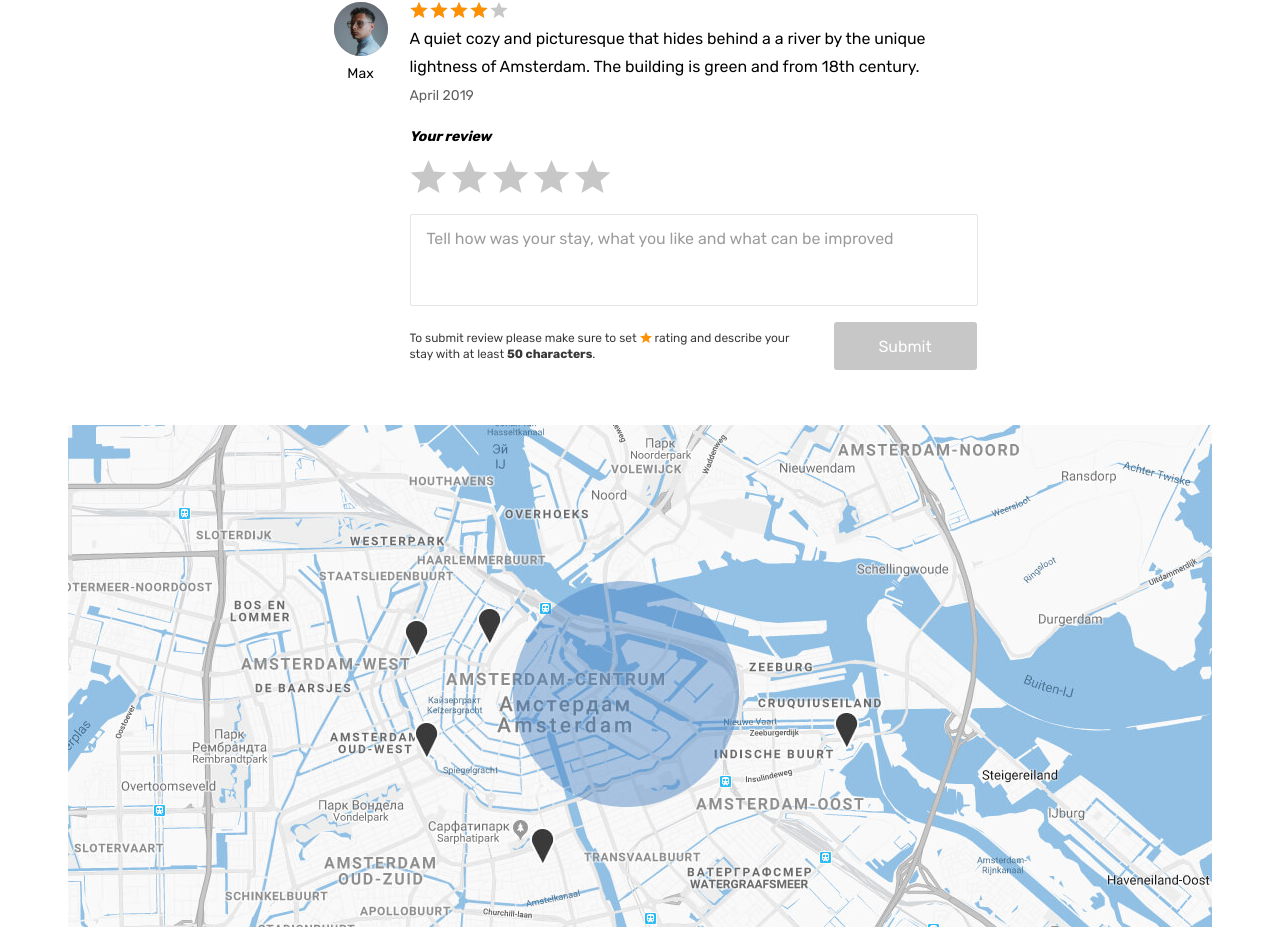
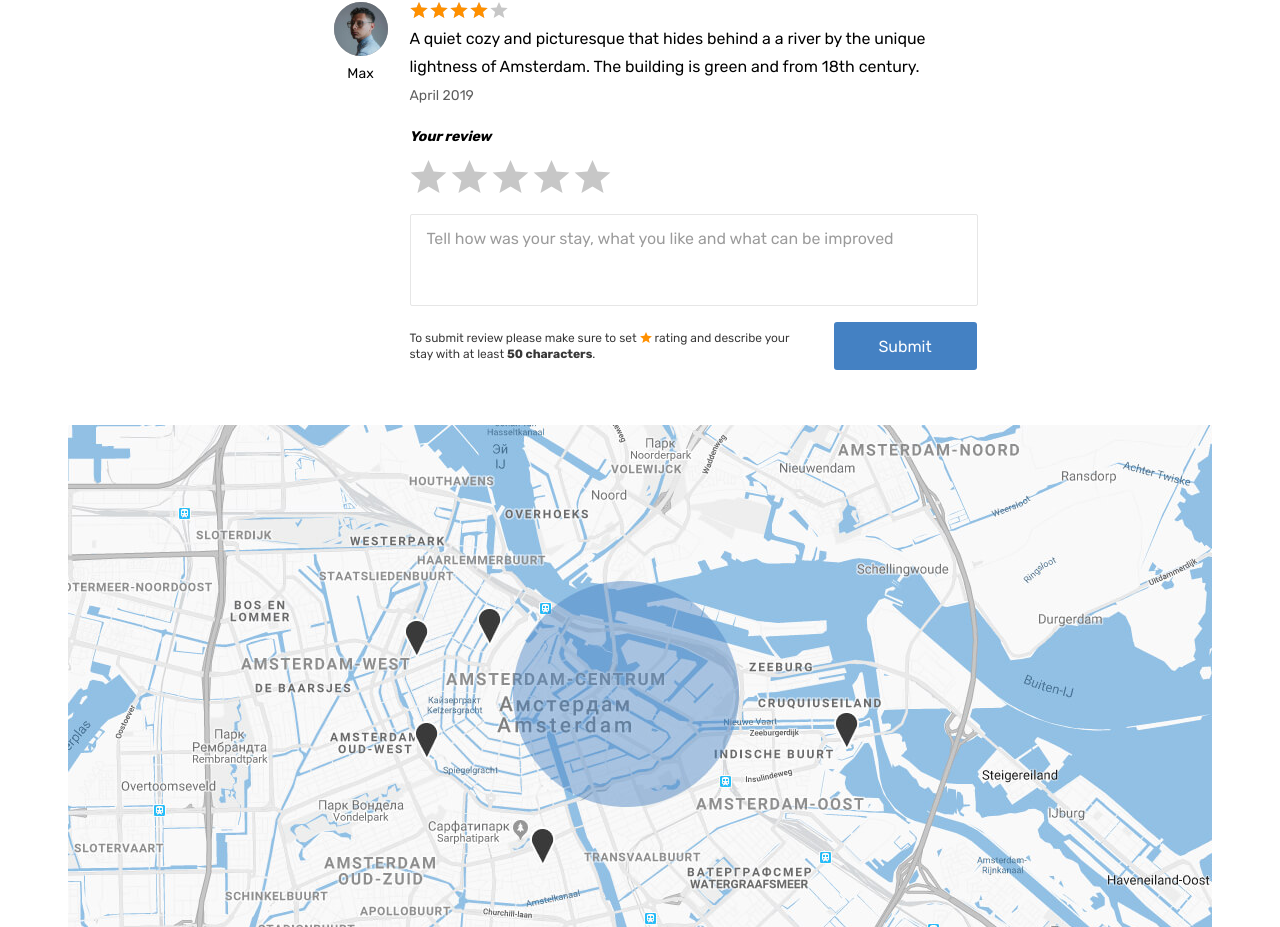
Before and after one commit to htmlacademy-react/253761-six-cities-10, a React (Create React App) app in the folder project/: page /offer/1 in a window 1280 px wide. Shown: the part 1533-2460 px from the top of the page. Built offline with nearby package versions, Linux system fonts and the light colour scheme.

Commit message:
Component RoomCard gets data via props; Component RoomForm

```diff
--- a/project/package.json
+++ b/project/package.json
@@ -51,6 +51,7 @@
     "@types/react-dom": "^18.0.6",
     "@types/react-redux": "^7.1.24",
     "axios-mock-adapter": "^1.19.0",
+    "classnames": "^2.3.1",
     "eslint-config-htmlacademy": "^6.0.0",
     "faker": "^5.5.3",
     "redux-devtools-extension": "2.13",
--- a/project/src/components/room-card/room-card.tsx
+++ b/project/src/components/room-card/room-card.tsx
@@ -1,3 +1,5 @@
+import { Link } from 'react-router-dom';
+
 import Offer from '../../interfaces/Offer';
 
 type RoomCardProps = {
@@ -13,9 +15,9 @@ function RoomCard({ offer }: RoomCardProps): JSX.Element {
         </div>
       }
       <div className="cities__image-wrapper place-card__image-wrapper">
-        <a href="#">
+        <Link to={`offer/${offer.id}`}>
           <img className="place-card__image" src={offer.mainImageSrc} width="260" height="200" alt="Place image" />
-        </a>
+        </Link>
       </div>
       <div className="place-card__info">
         <div className="place-card__price-wrapper">
@@ -39,7 +41,7 @@ function RoomCard({ offer }: RoomCardProps): JSX.Element {
         </div>
 
         <h2 className="place-card__name">
-          <a href="#">{offer.name}</a>
+          <Link to={`offer/${offer.id}`}>{offer.name}</Link>
         </h2>
         <p className="place-card__type">{offer.category}</p>
       </div>
--- /dev/null
+++ b/project/src/components/room-form/room-form.tsx
@@ -0,0 +1,101 @@
+import { useState, ChangeEvent, FormEvent } from "react";
+
+function RoomForm() {
+  const [formData, setFormData] = useState({
+    rating: '',
+    review: ''
+  });
+
+  //const [submitDisabled, setSubmitDisabled] = useState(true);
+
+  const handleChangeRating = (e: ChangeEvent<HTMLInputElement>): void => {
+    setFormData({
+      ...formData,
+      [e.target.name]: e.target.value
+    });
+  };
+
+  const handleChangeReview = (e: ChangeEvent<HTMLTextAreaElement>): void => {
+    setFormData({
+      ...formData,
+      [e.target.name]: e.target.value
+    });
+  };
+
+  // const checkSubmitDisabled = () => {
+  //   if (formData.rating.length > 0 && formData.review.length >= 50) {
+  //     setSubmitDisabled(false);
+  //   } else {
+  //     setSubmitDisabled(true);
+  //   }
+  // };
+
+  const handleSubmit = (e: FormEvent<HTMLFormElement>): void => {
+    e.preventDefault();
+    console.log(formData);
+  };
+
+  const { rating, review } = formData;
+
+  return (
+    <form
+      className="reviews__form form"
+      action="#"
+      method="post"
+      onSubmit={handleSubmit}
+    >
+      <label className="reviews__label form__label" htmlFor="review">Your review</label>
+      <div className="reviews__rating-form form__rating">
+        <input className="form__rating-input visually-hidden" name="rating" value="5" id="5-stars" type="radio" onChange={handleChangeRating} />
+        <label htmlFor="5-stars" className="reviews__rating-label form__rating-label" title="perfect">
+          <svg className="form__star-image" width="37" height="33">
+            <use xlinkHref="#icon-star"></use>
+          </svg>
+        </label>
+        <input className="form__rating-input visually-hidden" name="rating" value="4" id="4-stars" type="radio" onChange={handleChangeRating} />
+        <label htmlFor="4-stars" className="reviews__rating-label form__rating-label" title="good">
+          <svg className="form__star-image" width="37" height="33">
+            <use xlinkHref="#icon-star"></use>
+          </svg>
+        </label>
+        <input className="form__rating-input visually-hidden" name="rating" value="3" id="3-stars" type="radio" onChange={handleChangeRating} />
+        <label htmlFor="3-stars" className="reviews__rating-label form__rating-label" title="not bad">
+          <svg className="form__star-image" width="37" height="33">
+            <use xlinkHref="#icon-star"></use>
+          </svg>
+        </label>
+        <input className="form__rating-input visually-hidden" name="rating" value="2" id="2-stars" type="radio" onChange={handleChangeRating} />
+        <label htmlFor="2-stars" className="reviews__rating-label form__rating-label" title="badly">
+          <svg className="form__star-image" width="37" height="33">
+            <use xlinkHref="#icon-star"></use>
+          </svg>
+        </label>
+        <input className="form__rating-input visually-hidden" name="rating" value="1" id="1-star" type="radio" onChange={handleChangeRating} />
+        <label htmlFor="1-star" className="reviews__rating-label form__rating-label" title="terribly">
+          <svg className="form__star-image" width="37" height="33">
+            <use xlinkHref="#icon-star"></use>
+          </svg>
+        </label>
+      </div>
+      <textarea
+        className="reviews__textarea form__textarea"
+        id="review" name="review"
+        placeholder="Tell how was your stay, what you like and what can be improved"
+        value={review}
+        onChange={handleChangeReview}>
+      </textarea>
+      <div className="reviews__button-wrapper">
+        <p className="reviews__help">
+          To submit review please make sure to set <span className="reviews__star">rating</span> and describe your stay with at least <b className="reviews__text-amount">50 characters</b>.
+        </p>
+        <button
+          className="reviews__submit form__submit button"
+          type="submit"
+          // disabled={submitDisabled}
+          >Submit</button>
+      </div>
+    </form>
+  )
+}
+
+export default RoomForm;
--- a/project/src/pages/room/room.tsx
+++ b/project/src/pages/room/room.tsx
@@ -1,3 +1,5 @@
+import RoomForm from '../../components/room-form/room-form';
+
 function Room(): JSX.Element {
   return (
     <div className="page">
@@ -175,52 +177,7 @@ function Room(): JSX.Element {
                     </div>
                   </li>
                 </ul>
-                <form className="reviews__form form" action="#" method="post">
-                  <label className="reviews__label form__label" htmlFor="review">Your review</label>
-                  <div className="reviews__rating-form form__rating">
-                    <input className="form__rating-input visually-hidden" name="rating" value="5" id="5-stars" type="radio" />
-                    <label htmlFor="5-stars" className="reviews__rating-label form__rating-label" title="perfect">
-                      <svg className="form__star-image" width="37" height="33">
-                        <use xlinkHref="#icon-star"></use>
-                      </svg>
-                    </label>
-
-                    <input className="form__rating-input visually-hidden" name="rating" value="4" id="4-stars" type="radio" />
-                    <label htmlFor="4-stars" className="reviews__rating-label form__rating-label" title="good">
-                      <svg className="form__star-image" width="37" height="33">
-                        <use xlinkHref="#icon-star"></use>
-                      </svg>
-                    </label>
-
-                    <input className="form__rating-input visually-hidden" name="rating" value="3" id="3-stars" type="radio" />
-                    <label htmlFor="3-stars" className="reviews__rating-label form__rating-label" title="not bad">
-                      <svg className="form__star-image" width="37" height="33">
-                        <use xlinkHref="#icon-star"></use>
-                      </svg>
-                    </label>
-
-                    <input className="form__rating-input visually-hidden" name="rating" value="2" id="2-stars" type="radio" />
-                    <label htmlFor="2-stars" className="reviews__rating-label form__rating-label" title="badly">
-                      <svg className="form__star-image" width="37" height="33">
-                        <use xlinkHref="#icon-star"></use>
-                      </svg>
-                    </label>
-
-                    <input className="form__rating-input visually-hidden" name="rating" value="1" id="1-star" type="radio" />
-                    <label htmlFor="1-star" className="reviews__rating-label form__rating-label" title="terribly">
-                      <svg className="form__star-image" width="37" height="33">
-                        <use xlinkHref="#icon-star"></use>
-                      </svg>
-                    </label>
-                  </div>
-                  <textarea className="reviews__textarea form__textarea" id="review" name="review" placeholder="Tell how was your stay, what you like and what can be improved"></textarea>
-                  <div className="reviews__button-wrapper">
-                    <p className="reviews__help">
-                      To submit review please make sure to set <span className="reviews__star">rating</span> and describe your stay with at least <b className="reviews__text-amount">50 characters</b>.
-                    </p>
-                    <button className="reviews__submit form__submit button" type="submit" disabled>Submit</button>
-                  </div>
-                </form>
+                <RoomForm />
               </section>
             </div>
           </div>
```
Also changed, not shown: 1 other file (tests, documents, lock files or other folders).
